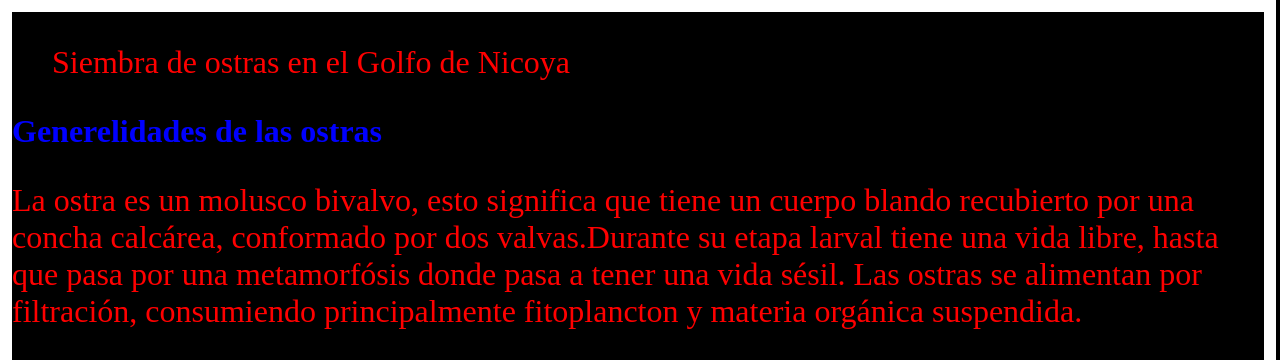
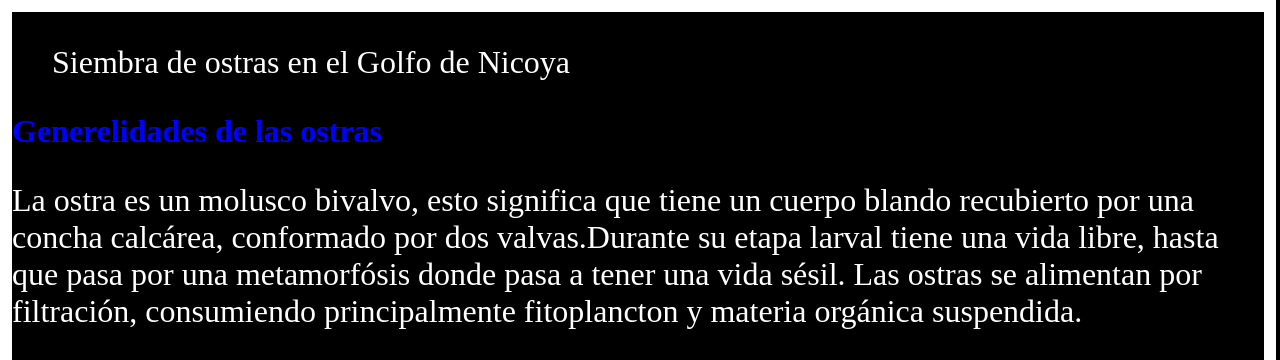
Before and after one commit to rebeqc/proyectoFinal, a plain HTML site: page index.html in a window 1280 px wide. Shown: the top 360 px of the page. Drawn offline with Linux system fonts and the light colour scheme; grey boxes are pictures that could not be loaded.

Commit message:
Update estilos.css

```diff
--- a/css/estilos.css
+++ b/css/estilos.css
@@ -1,5 +1,5 @@
 p {
-    color:red;
+    color:darklue;
     font-size:200%;
 }
 
```
